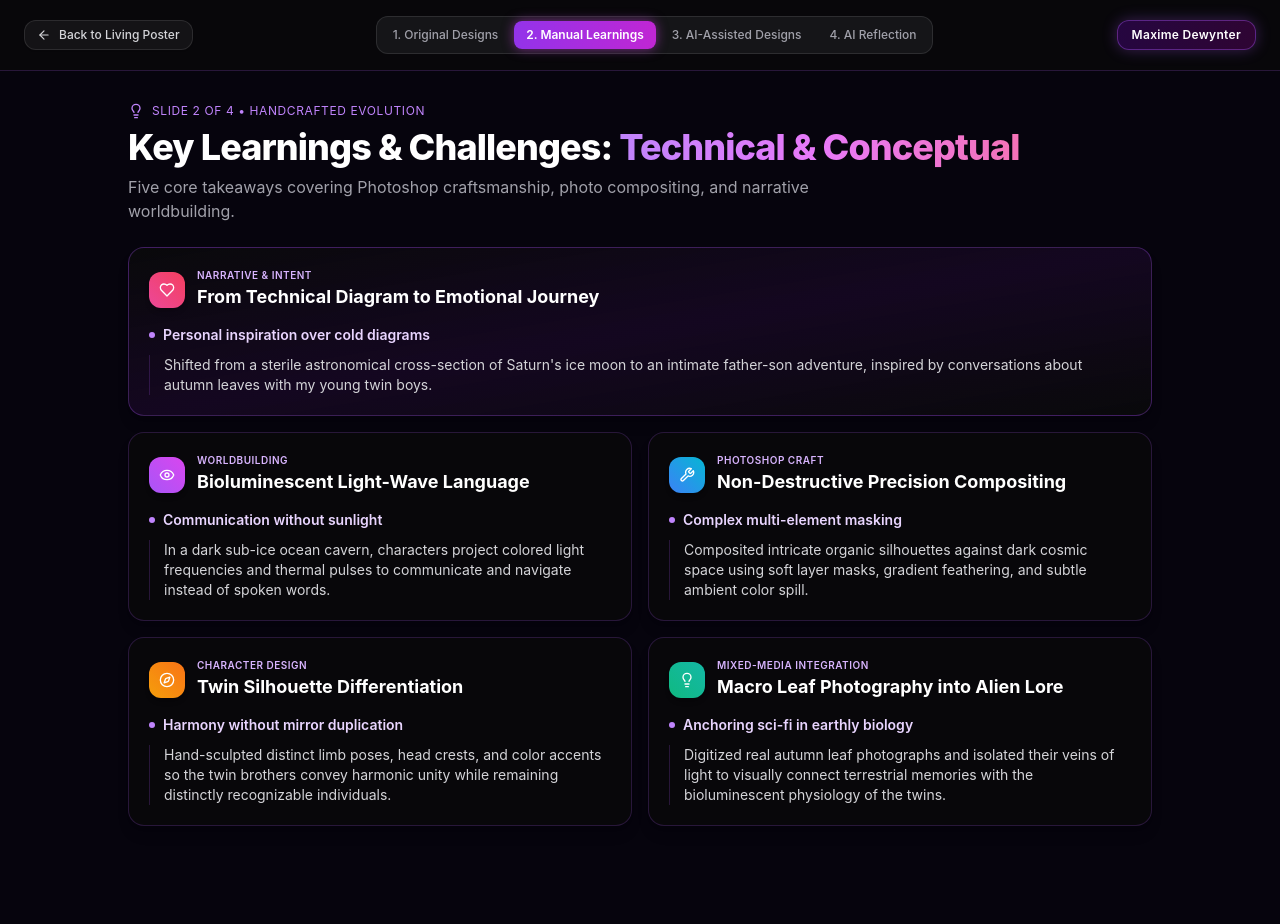
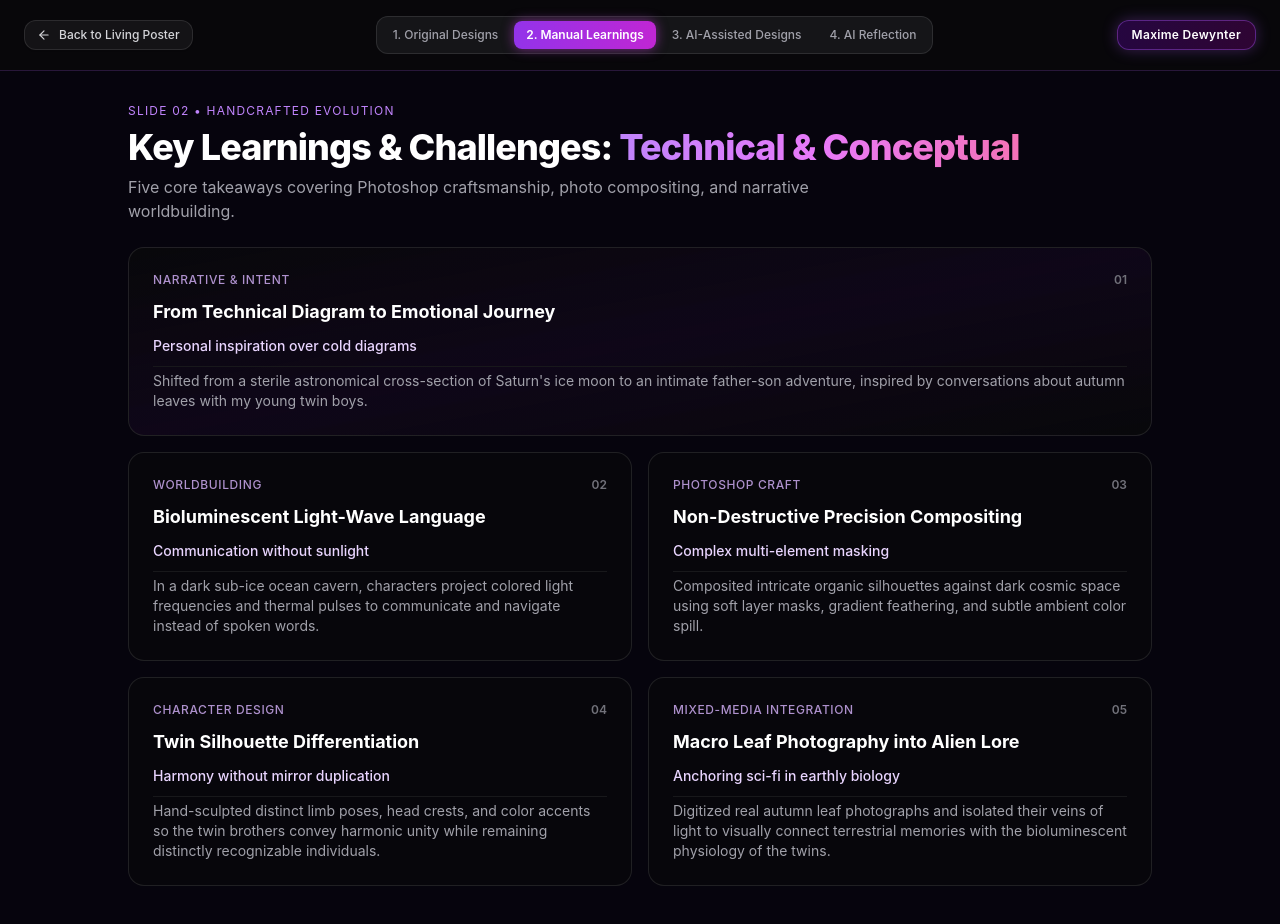
Before and after one commit to maxlearns2code/chromatic-symbiosis, a Next.js app: page /story in a window 1280 px wide. Both pictures are taken after a click on the button "2. Manual Learnings". Shown: the top 924 px of the page. Built offline with nearby package versions, Linux system fonts and the light colour scheme.

Commit message:
style(presentation): remove all icons from Slides 2 and 4 for a minimalist editorial look

```diff
--- a/src/components/presentation/SlideLearnings1.tsx
+++ b/src/components/presentation/SlideLearnings1.tsx
@@ -1,50 +1,43 @@
 "use client";
-
-import { Lightbulb, Wrench, Compass, Heart, Eye } from "lucide-react";
 
 export function SlideLearnings1() {
   const learnings = [
     {
-      icon: Heart,
+      number: "01",
+      category: "Narrative & Intent",
       title: "From Technical Diagram to Emotional Journey",
-      category: "Narrative & Intent",
-      color: "from-pink-500 to-rose-500",
       highlight: "Personal inspiration over cold diagrams",
       takeaway:
         "Shifted from a sterile astronomical cross-section of Saturn's ice moon to an intimate father-son adventure, inspired by conversations about autumn leaves with my young twin boys.",
     },
     {
-      icon: Eye,
+      number: "02",
+      category: "Worldbuilding",
       title: "Bioluminescent Light-Wave Language",
-      category: "Worldbuilding",
-      color: "from-purple-500 to-fuchsia-500",
       highlight: "Communication without sunlight",
       takeaway:
         "In a dark sub-ice ocean cavern, characters project colored light frequencies and thermal pulses to communicate and navigate instead of spoken words.",
     },
     {
-      icon: Wrench,
+      number: "03",
+      category: "Photoshop Craft",
       title: "Non-Destructive Precision Compositing",
-      category: "Photoshop Craft",
-      color: "from-blue-500 to-cyan-500",
       highlight: "Complex multi-element masking",
       takeaway:
         "Composited intricate organic silhouettes against dark cosmic space using soft layer masks, gradient feathering, and subtle ambient color spill.",
     },
     {
-      icon: Compass,
+      number: "04",
+      category: "Character Design",
       title: "Twin Silhouette Differentiation",
-      category: "Character Design",
-      color: "from-amber-500 to-orange-500",
       highlight: "Harmony without mirror duplication",
       takeaway:
         "Hand-sculpted distinct limb poses, head crests, and color accents so the twin brothers convey harmonic unity while remaining distinctly recognizable individuals.",
     },
     {
-      icon: Lightbulb,
+      number: "05",
+      category: "Mixed-Media Integration",
       title: "Macro Leaf Photography into Alien Lore",
-      category: "Mixed-Media Integration",
-      color: "from-emerald-500 to-teal-500",
       highlight: "Anchoring sci-fi in earthly biology",
       takeaway:
         "Digitized real autumn leaf photographs and isolated their veins of light to visually connect terrestrial memories with the bioluminescent physiology of the twins.",
@@ -53,12 +46,11 @@ export function SlideLearnings1() {
 
   return (
     <div className="w-full max-w-5xl mx-auto flex flex-col gap-6 pb-16">
-      {/* Header */}
+      {/* Minimalist Header */}
       <div className="flex flex-col gap-2">
-        <div className="flex items-center gap-2 text-xs font-mono uppercase tracking-wider text-purple-400">
-          <Lightbulb className="w-4 h-4" />
-          <span>Slide 2 of 4 • Handcrafted Evolution</span>
-        </div>
+        <span className="text-xs font-mono uppercase tracking-widest text-purple-400">
+          Slide 02 • Handcrafted Evolution
+        </span>
         <h2 className="text-2xl sm:text-3xl lg:text-4xl font-extrabold text-white tracking-tight">
           Key Learnings & Challenges:{" "}
           <span className="text-transparent bg-clip-text bg-gradient-to-r from-purple-400 via-fuchsia-400 to-pink-400">
@@ -70,46 +62,40 @@ export function SlideLearnings1() {
         </p>
       </div>
 
-      {/* 5 Scannable, High-Impact Cards */}
+      {/* Minimalist Cards Grid */}
       <div className="grid grid-cols-1 md:grid-cols-2 gap-4">
         {learnings.map((item, index) => {
-          const Icon = item.icon;
           const isFeatured = index === 0;
 
           return (
             <div
               key={index}
-              className={`p-5 rounded-2xl bg-zinc-950/80 border border-purple-500/20 shadow-lg flex flex-col gap-2.5 hover:border-purple-500/40 transition-all ${
+              className={`p-6 rounded-2xl bg-zinc-950/60 border border-zinc-800/80 hover:border-purple-500/30 transition-all flex flex-col gap-2.5 ${
                 isFeatured
-                  ? "md:col-span-2 bg-gradient-to-br from-zinc-950 via-purple-950/25 to-zinc-950 border-purple-500/30"
+                  ? "md:col-span-2 border-purple-500/20 bg-gradient-to-br from-zinc-950/80 via-purple-950/15 to-zinc-950/80"
                   : ""
               }`}
             >
-              {/* Card Header */}
-              <div className="flex items-center gap-3">
-                <div
-                  className={`p-2.5 rounded-xl bg-gradient-to-tr ${item.color} text-white shadow-md shrink-0`}
-                >
-                  <Icon className="w-4 h-4" />
-                </div>
-                <div className="flex flex-col min-w-0">
-                  <span className="text-[10px] font-mono uppercase tracking-wider text-purple-300 font-semibold">
-                    {item.category}
-                  </span>
-                  <h3 className="text-base sm:text-lg font-bold text-white leading-snug truncate">
-                    {item.title}
-                  </h3>
-                </div>
+              {/* Category & Index */}
+              <div className="flex items-center justify-between text-xs font-mono">
+                <span className="uppercase tracking-wider text-purple-300/80 font-medium">
+                  {item.category}
+                </span>
+                <span className="text-zinc-500 font-semibold">{item.number}</span>
               </div>
 
-              {/* High-Impact Highlight Line */}
-              <div className="flex items-center gap-2 pt-1 text-xs sm:text-sm font-semibold text-purple-200">
-                <span className="w-1.5 h-1.5 rounded-full bg-purple-400 shrink-0" />
-                <span>{item.highlight}</span>
+              {/* Title */}
+              <h3 className="text-base sm:text-lg font-bold text-white leading-snug">
+                {item.title}
+              </h3>
+
+              {/* Highlight */}
+              <div className="text-xs sm:text-sm font-medium text-purple-200">
+                {item.highlight}
               </div>
 
-              {/* Crisp Takeaway */}
-              <p className="text-xs sm:text-sm text-zinc-300 leading-relaxed pl-3.5 border-l border-purple-500/20">
+              {/* Takeaway */}
+              <p className="text-xs sm:text-sm text-zinc-400 leading-relaxed pt-1 border-t border-zinc-900">
                 {item.takeaway}
               </p>
             </div>
--- a/src/components/presentation/SlideLearnings2.tsx
+++ b/src/components/presentation/SlideLearnings2.tsx
@@ -1,50 +1,43 @@
 "use client";
-
-import { Sparkles, Brain, Layers, Target, Compass, Zap } from "lucide-react";
 
 export function SlideLearnings2() {
   const reflections = [
     {
-      icon: Brain,
+      number: "01",
+      category: "Intentionality",
       title: "Human Emotion vs. Generative Speed",
-      category: "Intentionality",
-      color: "from-purple-500 to-indigo-500",
       highlight: "AI illustrates concepts, but humans provide soul",
       takeaway:
         "AI generates cosmic palettes in seconds, but cannot invent personal meaning. The emotional core—a father's bond with his twin sons—relies strictly on lived human experience.",
     },
     {
-      icon: Layers,
+      number: "02",
+      category: "Technical Architecture",
       title: "Flat 2D Limitations vs. 2.5D Web Parallax",
-      category: "Technical Architecture",
-      color: "from-fuchsia-500 to-pink-500",
       highlight: "Interactive web depth requires discrete layer masks",
       takeaway:
         "AI models produce flat monolithic images. Building reactive depth, gyro-tilt parallax, and 3D exploded views strictly requires hand-isolated layers in Photoshop.",
     },
     {
-      icon: Target,
+      number: "03",
+      category: "Prompt Engineering",
       title: "Overcoming Cliché Generative Biases",
-      category: "Prompt Engineering",
-      color: "from-cyan-500 to-blue-500",
       highlight: "Guiding AI beyond standard sci-fi tropes",
       takeaway:
         "Default AI models constantly defaulted to generic spaceships and neon helmets. Strict prompt engineering was needed to enforce the sunless cryo-ocean and light-wave communication lore.",
     },
     {
-      icon: Zap,
+      number: "04",
+      category: "Creative Acceleration",
       title: "Rapid Ideation & Latent Motion Divergence",
-      category: "Creative Acceleration",
-      color: "from-amber-500 to-yellow-500",
       highlight: "Instant exploration of vortex forms & dynamics",
       takeaway:
         "AI proved exceptionally powerful as a visual sparring partner—generating dozens of energy vortex geometries and animated motion sequences in seconds to inspire manual art.",
     },
     {
-      icon: Compass,
+      number: "05",
+      category: "The Future Pipeline",
       title: "The True Symbiosis: Hybrid Human + AI Workflow",
-      category: "The Future Pipeline",
-      color: "from-emerald-500 to-teal-500",
       highlight: "AI for rapid divergence, human for emotional craft",
       takeaway:
         "The ideal creative process is symbiotic: AI expands the boundaries of possibility through rapid exploration, while the human designer commands emotional intent, layer architecture, and interactive craft.",
@@ -53,12 +46,11 @@ export function SlideLearnings2() {
 
   return (
     <div className="w-full max-w-5xl mx-auto flex flex-col gap-6 pb-16">
-      {/* Header */}
+      {/* Minimalist Header */}
       <div className="flex flex-col gap-2">
-        <div className="flex items-center gap-2 text-xs font-mono uppercase tracking-wider text-pink-400">
-          <Sparkles className="w-4 h-4" />
-          <span>Slide 4 of 4 • Critical Reflection</span>
-        </div>
+        <span className="text-xs font-mono uppercase tracking-widest text-pink-400">
+          Slide 04 • Critical Reflection
+        </span>
         <h2 className="text-2xl sm:text-3xl lg:text-4xl font-extrabold text-white tracking-tight">
           Key Learnings & Challenges:{" "}
           <span className="text-transparent bg-clip-text bg-gradient-to-r from-pink-400 via-purple-400 to-cyan-400">
@@ -70,46 +62,40 @@ export function SlideLearnings2() {
         </p>
       </div>
 
-      {/* 5 Scannable, High-Impact Cards */}
+      {/* Minimalist Cards Grid */}
       <div className="grid grid-cols-1 md:grid-cols-2 gap-4">
         {reflections.map((item, index) => {
-          const Icon = item.icon;
           const isFeatured = index === 4;
 
           return (
             <div
               key={index}
-              className={`p-5 rounded-2xl bg-zinc-950/80 border border-fuchsia-500/20 shadow-lg flex flex-col gap-2.5 hover:border-fuchsia-500/40 transition-all ${
+              className={`p-6 rounded-2xl bg-zinc-950/60 border border-zinc-800/80 hover:border-pink-500/30 transition-all flex flex-col gap-2.5 ${
                 isFeatured
-                  ? "md:col-span-2 bg-gradient-to-br from-zinc-950 via-fuchsia-950/25 to-zinc-950 border-fuchsia-500/30"
+                  ? "md:col-span-2 border-pink-500/20 bg-gradient-to-br from-zinc-950/80 via-pink-950/15 to-zinc-950/80"
                   : ""
               }`}
             >
-              {/* Card Header */}
-              <div className="flex items-center gap-3">
-                <div
-                  className={`p-2.5 rounded-xl bg-gradient-to-tr ${item.color} text-white shadow-md shrink-0`}
-                >
-                  <Icon className="w-4 h-4" />
-                </div>
-                <div className="flex flex-col min-w-0">
-                  <span className="text-[10px] font-mono uppercase tracking-wider text-fuchsia-300 font-semibold">
-                    {item.category}
-                  </span>
-                  <h3 className="text-base sm:text-lg font-bold text-white leading-snug truncate">
-                    {item.title}
-                  </h3>
-                </div>
+              {/* Category & Index */}
+              <div className="flex items-center justify-between text-xs font-mono">
+                <span className="uppercase tracking-wider text-pink-300/80 font-medium">
+                  {item.category}
+                </span>
+                <span className="text-zinc-500 font-semibold">{item.number}</span>
               </div>
 
-              {/* High-Impact Highlight Line */}
-              <div className="flex items-center gap-2 pt-1 text-xs sm:text-sm font-semibold text-fuchsia-200">
-                <span className="w-1.5 h-1.5 rounded-full bg-fuchsia-400 shrink-0" />
-                <span>{item.highlight}</span>
+              {/* Title */}
+              <h3 className="text-base sm:text-lg font-bold text-white leading-snug">
+                {item.title}
+              </h3>
+
+              {/* Highlight */}
+              <div className="text-xs sm:text-sm font-medium text-pink-200">
+                {item.highlight}
               </div>
 
-              {/* Crisp Takeaway */}
-              <p className="text-xs sm:text-sm text-zinc-300 leading-relaxed pl-3.5 border-l border-fuchsia-500/20">
+              {/* Takeaway */}
+              <p className="text-xs sm:text-sm text-zinc-400 leading-relaxed pt-1 border-t border-zinc-900">
                 {item.takeaway}
               </p>
             </div>
```
